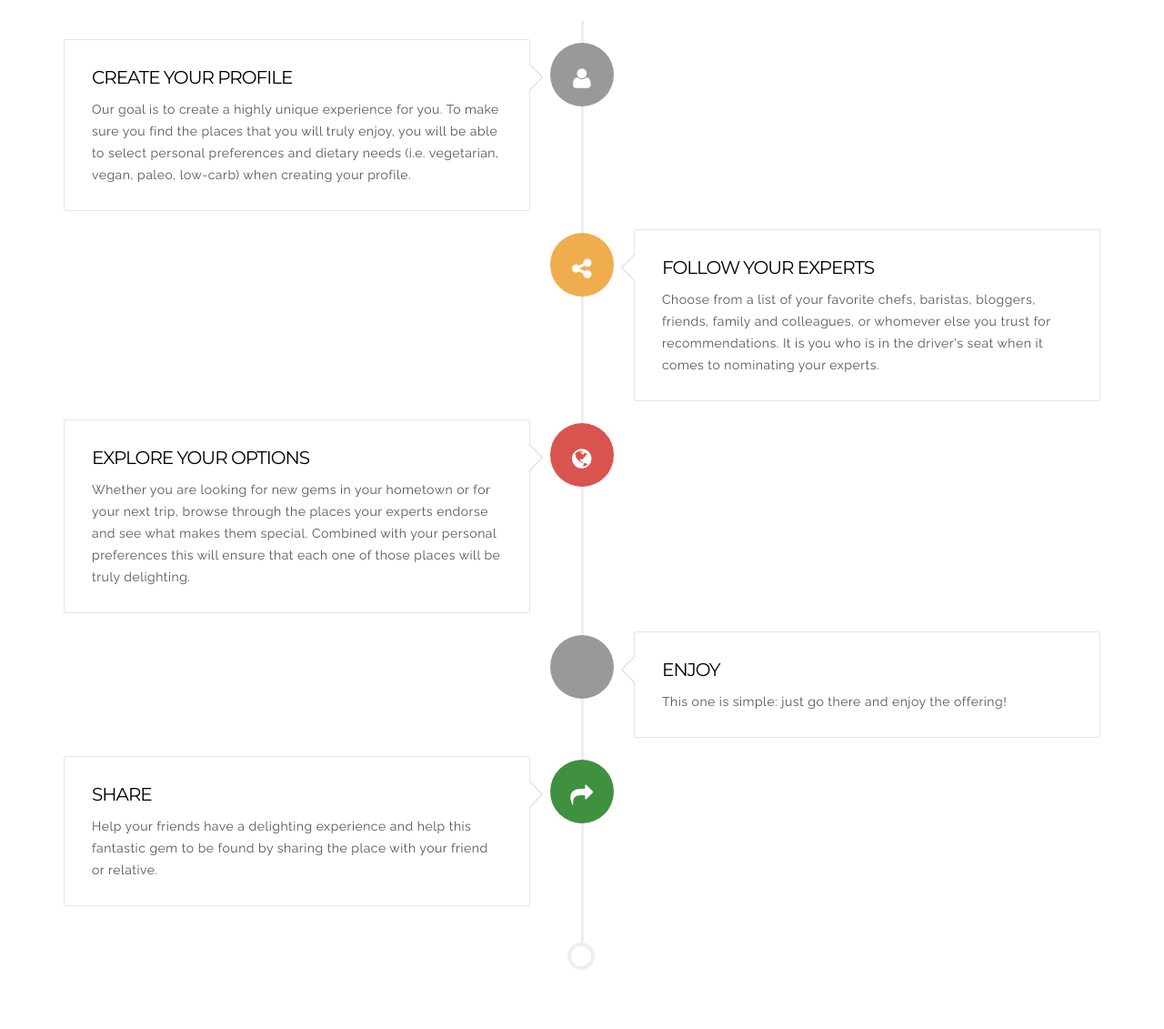
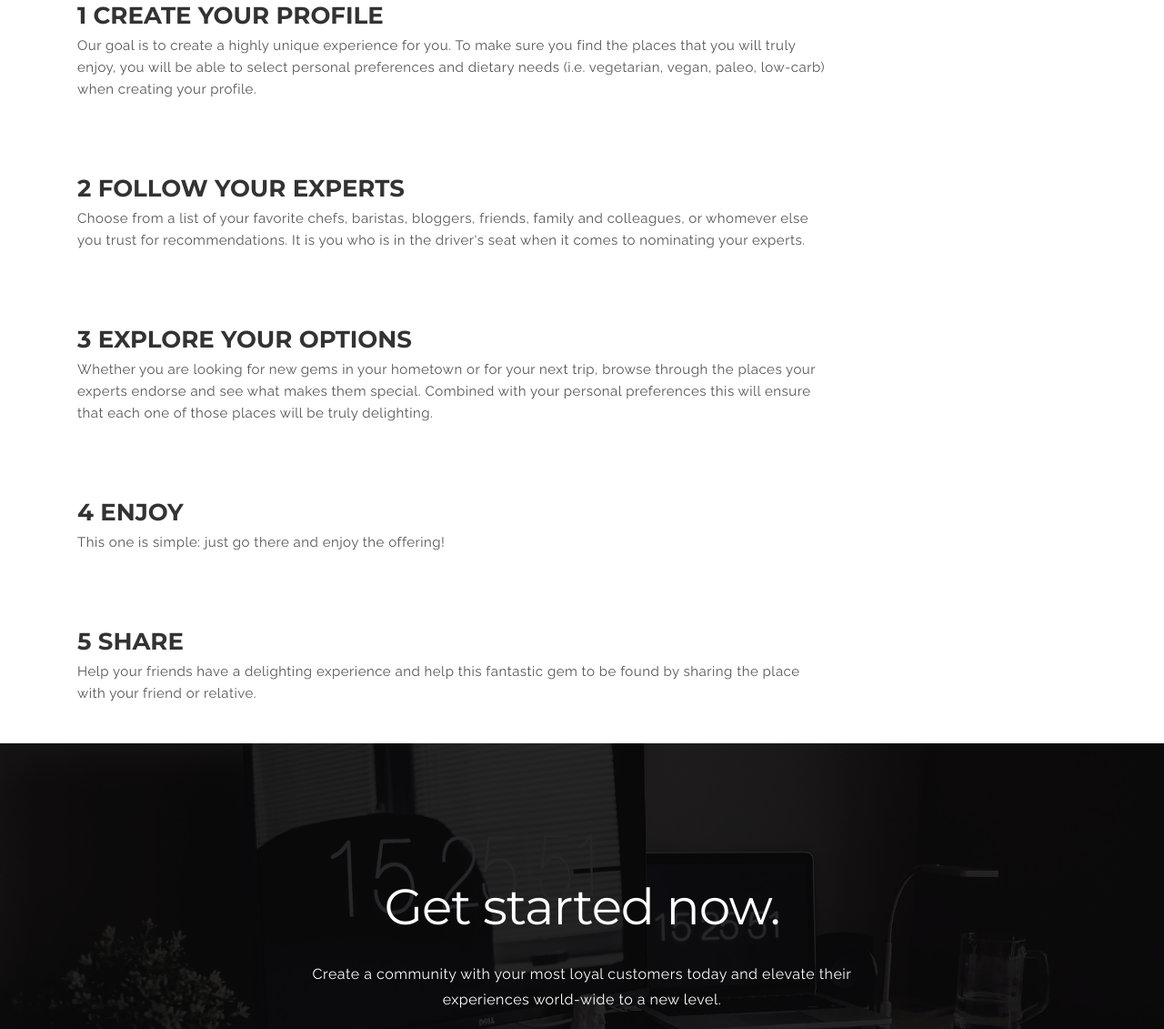
Before and after one commit to avantoria/b2c, a plain HTML site: page faq.html in a window 1280 px wide. Shown: the part 388-1519 px from the top of the page at 91% size. Drawn offline with Linux system fonts and the light colour scheme.

```diff
--- a/faq.html
+++ b/faq.html
@@ -67,7 +67,7 @@
         <div class="container">
             <div class="row">
                 <div class="col-md-12">
-                    <h3 class="mbr-title-font">Finding great places in only 4 steps.</h3>
+                    <h3 class="mbr-title-font">Finding great places in only 5 steps.</h3>
                     <p></p>
                 </div>
             </div>
@@ -75,72 +75,77 @@
     </div>
 </div></section>
 
-<section class="mbr-section--bg-adapted mbr-section--relative" id="content7-2d" data-rv-view="2144" style="background-color: rgb(255, 255, 255);">
-    <div class="elements-content" style="padding-top: 100px; padding-bottom: 100px;">
+<section class="mbr-section--bg-adapted mbr-section--relative" id="msg-box2-3d" data-rv-view="2277" style="background-color: rgb(255, 255, 255);">
+    <div class="cta-wrap" style="padding-top: 80px; padding-bottom: 32.5px;">
 
         <div class="container">
-            <ul class="timeline">
-                <li style="display: block;">
-                    <div class="timeline-badge"><i class="fa fa-user"></i></div>
-                    <div class="timeline-panel">
-                        <div class="timeline-heading">
-                            <h4 class="timeline-title mbr-title-font">CREATE YOUR PROFILE</h4>
+            <div class="col-md-9">
+                <h2 class="mbr-title-font">1 CREATE YOUR PROFILE</h2>
+                <p>Our goal is to create a highly unique experience for you. To make sure you find the places that you will truly enjoy, you will be able to select personal preferences and dietary needs (i.e. vegetarian, vegan, paleo, low-carb) when creating your profile. </p>
             </div>
-                        <div class="timeline-body">
-                            <p>Our goal is to create a highly unique experience for you. To make sure you find the places that you will truly enjoy, you will be able to select personal preferences and dietary needs (i.e. vegetarian, vegan, paleo, low-carb) when creating your profile.&nbsp;</p>
+            <div class="col-md-3">
+
             </div>
         </div>
-                </li>
+    </div>
+</section>
 
-                <li class="timeline-inverted" style="display: block;">
-                    <div class="timeline-badge warning"><i class="fa fa-share-alt"></i></div>
-                    <div class="timeline-panel">
-                        <div class="timeline-heading">
-                            <h4 class="timeline-title mbr-title-font">FOLLOW your experts</h4>
+<section class="mbr-section--bg-adapted mbr-section--relative" id="msg-box2-3f" data-rv-view="2283" style="background-color: rgb(255, 255, 255);">
+    <div class="cta-wrap" style="padding-top: 40px; padding-bottom: 32.5px;">
+
+        <div class="container">
+            <div class="col-md-9">
+                <h2 class="mbr-title-font">2 FOLLOW YOUR EXPERTS</h2>
+                <p>Choose from a list of your favorite chefs, baristas, bloggers, friends, family and colleagues, or whomever else you trust for recommendations. It is you who is in the driver's seat when it comes to nominating your experts. </p>
             </div>
-                        <div class="timeline-body">
-                            <p>Choose from a list of your favorite chefs, baristas, bloggers, friends, family and colleagues, or whomever else you trust for recommendations. It is you who is in the driver's seat when it comes to nominating your experts.&nbsp;</p>
+            <div class="col-md-3">
+
             </div>
         </div>
-                </li>
+    </div>
+</section>
 
-                <li style="display: block;">
-                    <div class="timeline-badge danger"><i class="fa fa-globe"></i></div>
-                    <div class="timeline-panel">
-                        <div class="timeline-heading">
-                            <h4 class="timeline-title mbr-title-font">explore your options&nbsp;</h4>
+<section class="mbr-section--bg-adapted mbr-section--relative" id="msg-box2-3g" data-rv-view="2286" style="background-color: rgb(255, 255, 255);">
+    <div class="cta-wrap" style="padding-top: 40px; padding-bottom: 32.5px;">
+
+        <div class="container">
+            <div class="col-md-9">
+                <h2 class="mbr-title-font">3 EXPLORE YOUR OPTIONS&nbsp;</h2>
+                <p>Whether you are looking for new gems in your hometown or for your next trip, browse through the places your experts endorse and see what makes them special. Combined with your personal preferences this will ensure that each one of those places will be truly delighting. </p>
             </div>
-                        <div class="timeline-body">
-                            <p>Whether you are looking for new gems in your hometown or for your next trip, browse through the places your experts endorse and see what makes them special. Combined with your personal preferences this will ensure that each one of those places will be truly delighting.&nbsp;</p>
+            <div class="col-md-3">
+
             </div>
         </div>
-                </li>
+    </div>
+</section>
 
-                <li class="timeline-inverted" style="display: block;">
-                    <div class="timeline-badge default"><i class="fa fa-smile"></i></div>
-                    <div class="timeline-panel">
-                        <div class="timeline-heading">
-                            <h4 class="timeline-title mbr-title-font">ENJOY</h4>
-                        </div>
-                        <div class="timeline-body">
+<section class="mbr-section--bg-adapted mbr-section--relative" id="msg-box2-3h" data-rv-view="2289" style="background-color: rgb(255, 255, 255);">
+    <div class="cta-wrap" style="padding-top: 40px; padding-bottom: 32.5px;">
+
+        <div class="container">
+            <div class="col-md-9">
+                <h2 class="mbr-title-font">4 ENJOY</h2>
                 <p>This one is simple: just go there and enjoy the offering!</p>
             </div>
-                    </div>
-                </li>
+            <div class="col-md-3">
 
-                <li style="display: block;">
-                    <div class="timeline-badge success"><i class="fa fa-share"></i></div>
-                    <div class="timeline-panel">
-                        <div class="timeline-heading">
-                            <h4 class="timeline-title mbr-title-font">SHARE</h4>
-                        </div>
-                        <div class="timeline-body">
-                            <p>Help your friends have a delighting experience and help this fantastic gem to be found by sharing the place with your friend or relative.&nbsp;</p>
             </div>
         </div>
-                </li>
+    </div>
+</section>
 
-            </ul>
+<section class="mbr-section--bg-adapted mbr-section--relative" id="msg-box2-3i" data-rv-view="2291" style="background-color: rgb(255, 255, 255);">
+    <div class="cta-wrap" style="padding-top: 40px; padding-bottom: 32.5px;">
+
+        <div class="container">
+            <div class="col-md-9">
+                <h2 class="mbr-title-font">5 SHARE</h2>
+                <p>Help your friends have a delighting experience and help this fantastic gem to be found by sharing the place with your friend or relative. </p>
+            </div>
+            <div class="col-md-3">
+
+            </div>
         </div>
     </div>
 </section>
```
Also changed, not shown: index.html (+1 -1 lines), notready.html (+1 -1 lines), ourfavorits.html (+1 -1 lines), 1 other file. Lines whose indentation alone changed are shown as unchanged.
